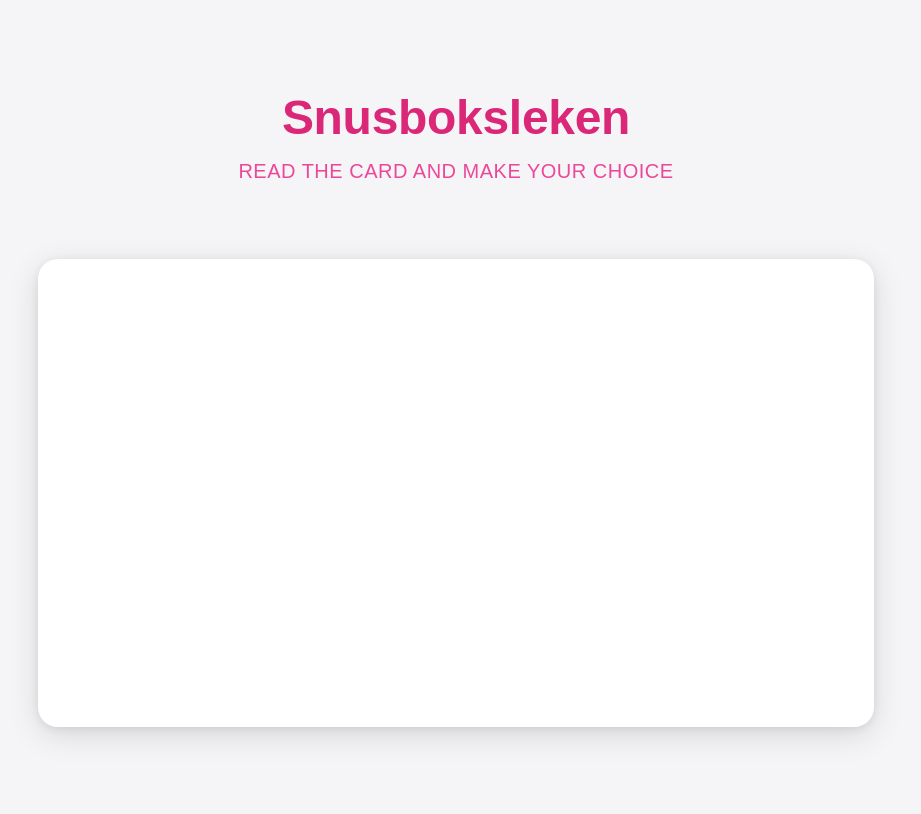
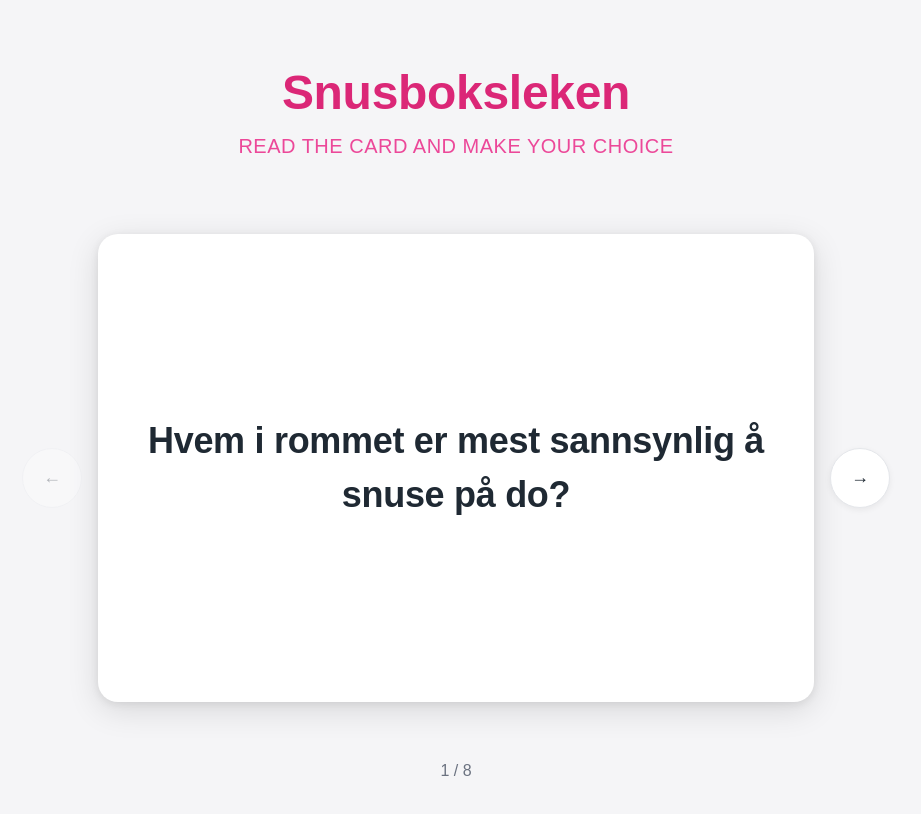
Before and after one commit to ibengg/hobbyprosjekt, a React (Vite) app in the folder client/: page /game in a window 1280 px wide. Shown: the top 814 px of the page, without its empty margins (184-1105 px from the left). Built offline with nearby package versions, Linux system fonts and the light colour scheme.

Commit message:
feat: implement navigation buttons and question counter in SwipeGame component

```diff
--- a/client/src/pages/SwipeGame.tsx
+++ b/client/src/pages/SwipeGame.tsx
@@ -1,8 +1,24 @@
-import React from "react";
+import React, { useState } from "react";
 import SwipeCard from "../components/swipeCard/SwipeCard";
 import "./swipeGame.css";
 
+const QUESTIONS = [
+  "Hvem i rommet er mest sannsynlig å snuse på do?",
+  "Hvem har tatt flest bokser på én uke?",
+  "Hvem gjemmer snusen sin for foreldrene?",
+  "Hvem ville klart seg lengst uten snus på ferie?",
+  "Hvem introduserte flest venner til snus?",
+  "Hvem er mest sannsynlig å ha snus på bryllupsdagen sin?",
+  "Hvem bytter smak oftest?",
+  "Hvem er mest defensiv når noen kritiserer snusvanene deres?",
+];
+
 const SwipeGame: React.FC = () => {
+  const [index, setIndex] = useState(0);
+
+  const isFirst = index === 0;
+  const isLast = index === QUESTIONS.length - 1;
+
   return (
     <main className="swipe-game">
       <header className="swipe-game__header">
@@ -11,8 +27,30 @@ const SwipeGame: React.FC = () => {
       </header>
 
       <section className="swipe-game__card-area">
-        <SwipeCard />
+        <button
+          className="swipe-game__arrow swipe-game__arrow--left"
+          onClick={() => setIndex((i) => i - 1)}
+          disabled={isFirst}
+          aria-label="Previous question"
+        >
+          &#8592;
+        </button>
+
+        <SwipeCard question={QUESTIONS[index]} />
+
+        <button
+          className="swipe-game__arrow swipe-game__arrow--right"
+          onClick={() => setIndex((i) => i + 1)}
+          disabled={isLast}
+          aria-label="Next question"
+        >
+          &#8594;
+        </button>
       </section>
+
+      <p className="swipe-game__counter">
+        {index + 1} / {QUESTIONS.length}
+      </p>
     </main>
   );
 };
--- a/client/src/pages/swipeGame.css
+++ b/client/src/pages/swipeGame.css
@@ -42,6 +42,48 @@
   padding: var(--space-4);
 }
 
+.swipe-game__arrow {
+  flex-shrink: 0;
+  display: flex;
+  align-items: center;
+  justify-content: center;
+  width: 60px;
+  height: 60px;
+  padding: 0;
+  font-size: var(--font-size-lg);
+  background-color: var(--color-surface);
+  color: var(--color-text);
+  border: 1px solid var(--color-border);
+  border-radius: var(--radius-full);
+  box-shadow: var(--shadow-sm);
+  cursor: pointer;
+  margin-top: 13.4rem;
+  transition:
+    background-color var(--transition-normal),
+    box-shadow var(--transition-normal),
+    transform var(--transition-fast),
+    opacity var(--transition-normal);
+}
+
+.swipe-game__arrow:hover:not(:disabled) {
+  background-color: var(--color-primary);
+  color: var(--color-text-inverse);
+  border-color: var(--color-primary);
+  box-shadow: var(--shadow-md);
+  transform: scale(1.08);
+}
+
+.swipe-game__arrow:active:not(:disabled) {
+  transform: scale(0.97);
+  box-shadow: var(--shadow-sm);
+}
+
+.swipe-game__arrow:disabled {
+  opacity: 0.3;
+  cursor: not-allowed;
+  box-shadow: none;
+}
+
 /* Responsive phone */
 
 @media (max-width: 480px) {
```
